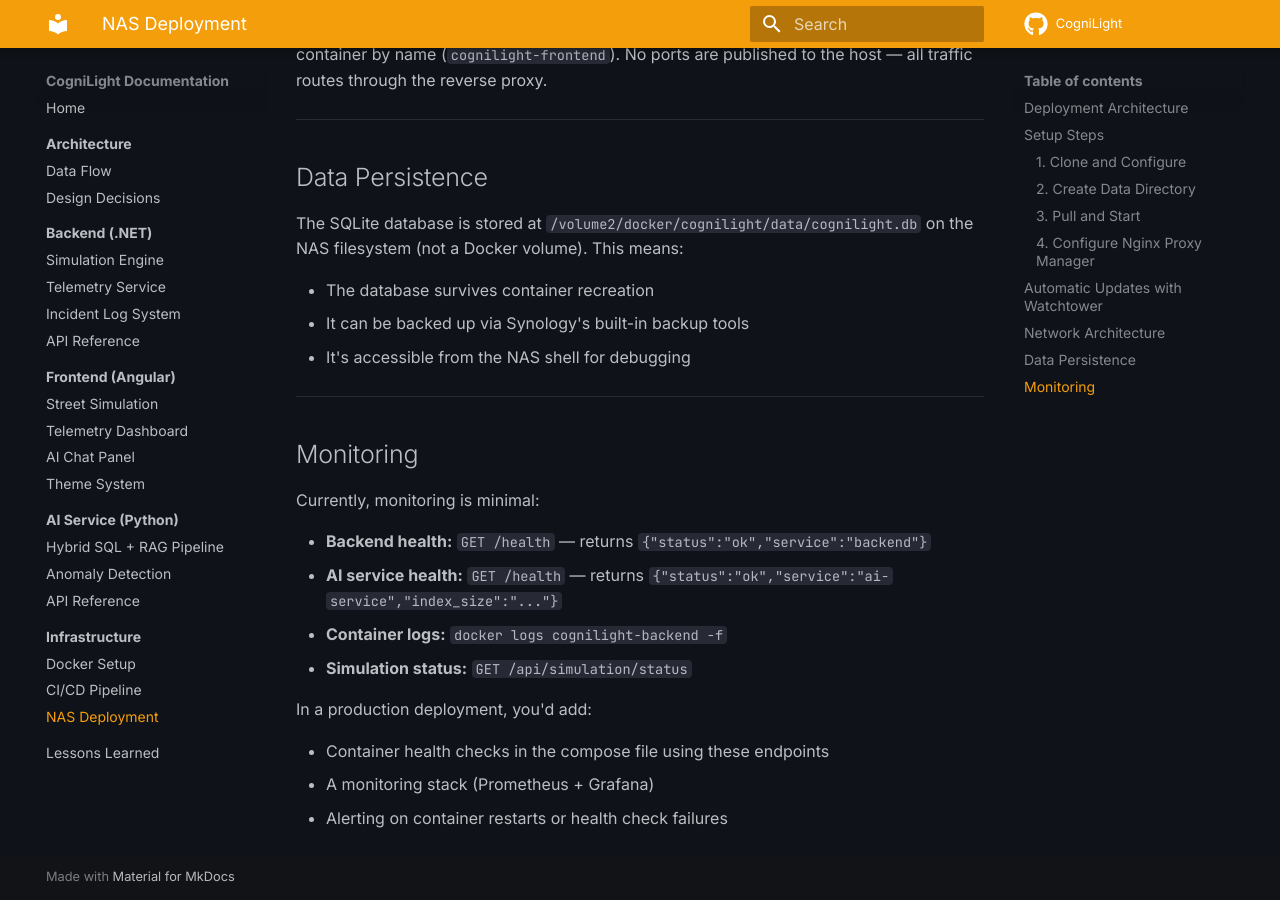
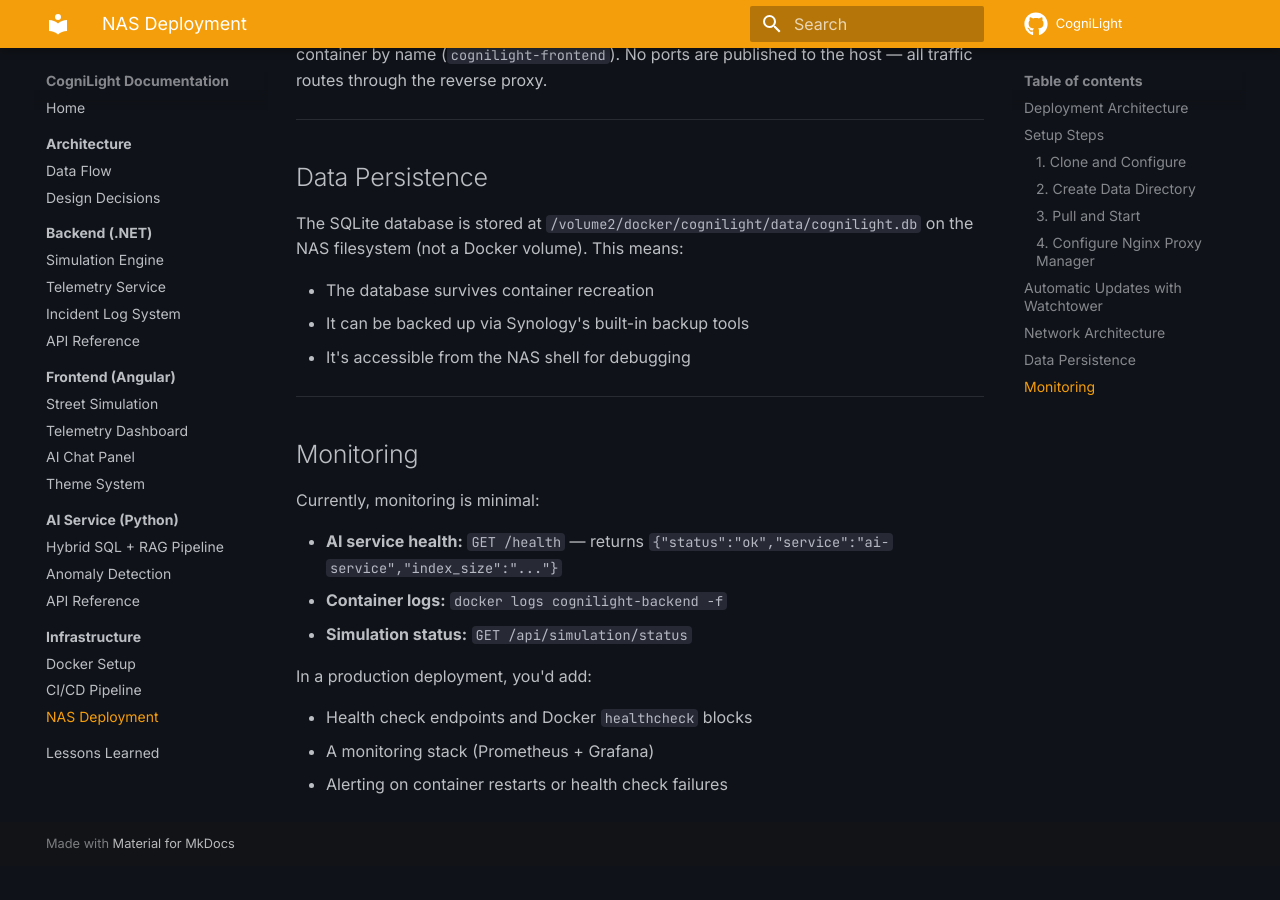
Before and after one commit to Muchagato/CogniLight, an MkDocs documentation site: the page built from docs/docs/infrastructure/deployment.md, in a window 1280 px wide and 900 px high, scrolled down 2491 px. Built offline with MkDocs 1.6.1 and Material for MkDocs 9.7.7, drawn with Linux system fonts in a browser that asks for light colours; comment, search, counter and statistics services are not loaded; after the commit the page ends 3357 px from its top, so only the background shows below that.

Commit message:
revert(M-005): remove unused backend /health endpoint
Nothing consumes it — no Docker healthchecks, no monitoring probes.
Removed from code and docs.

Co-Authored-By: Claude Opus 4.6 (1M context) <noreply@anthropic.com>

```diff
--- a/docs/docs/infrastructure/deployment.md
+++ b/docs/docs/infrastructure/deployment.md
@@ -114,13 +114,12 @@ The SQLite database is stored at `/volume2/docker/cognilight/data/cognilight.db`
 
 Currently, monitoring is minimal:
 
-- **Backend health:** `GET /health` — returns `{"status":"ok","service":"backend"}`
 - **AI service health:** `GET /health` — returns `{"status":"ok","service":"ai-service","index_size":"..."}`
 - **Container logs:** `docker logs cognilight-backend -f`
 - **Simulation status:** `GET /api/simulation/status`
 
 In a production deployment, you'd add:
 
-- Container health checks in the compose file using these endpoints
+- Health check endpoints and Docker `healthcheck` blocks
 - A monitoring stack (Prometheus + Grafana)
 - Alerting on container restarts or health check failures
```
Also changed, not shown: 1 other file.
